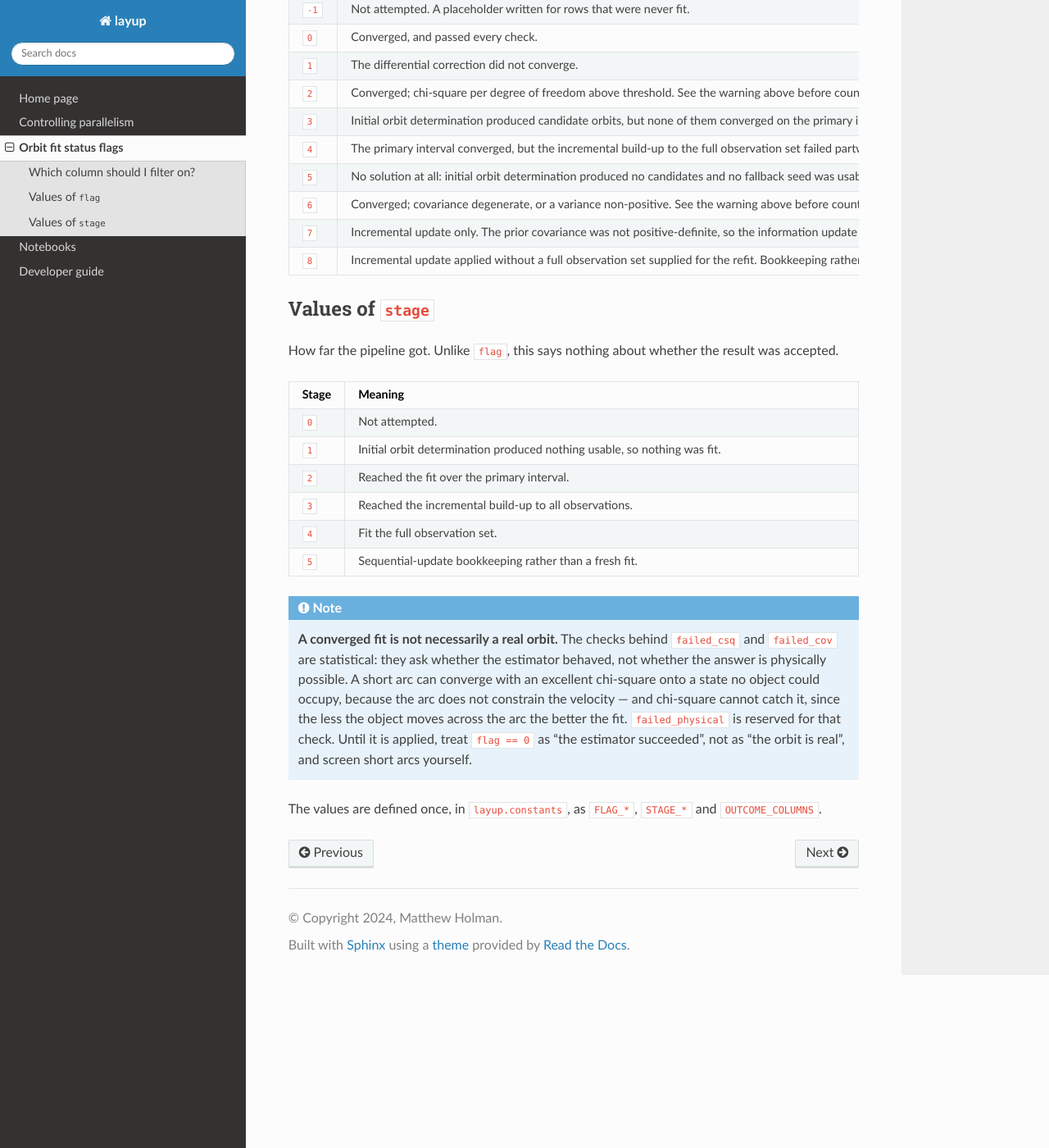
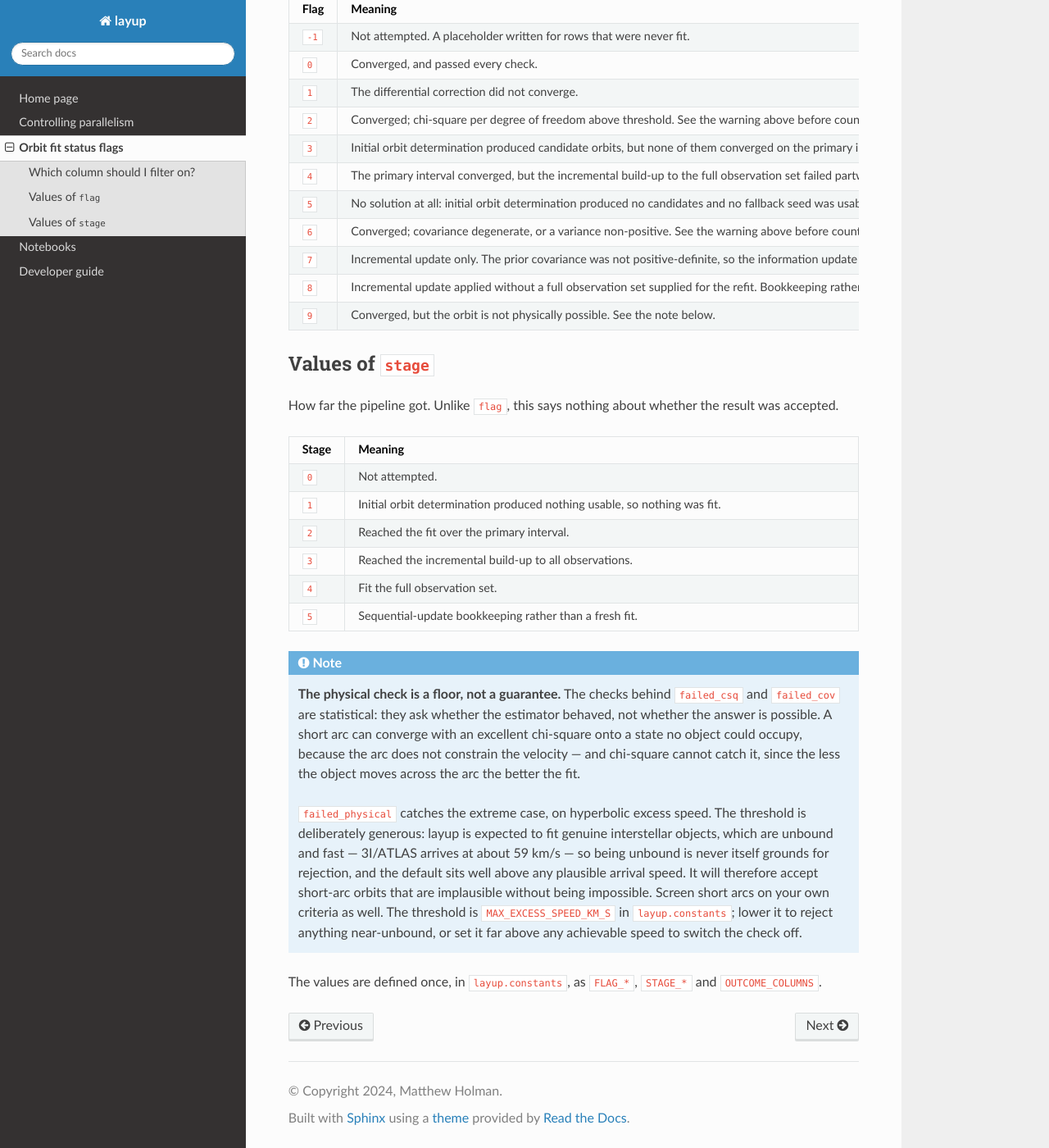
Before and after one commit to Smithsonian/layup, a Sphinx documentation site: the page built from docs/fit_flags.rst, in a window 1280 px wide and 1400 px high, scrolled down 1155 px. Shown: the whole window at 82% size. Built offline with Sphinx 7.4.7 and the Read the Docs theme 3.1.0, drawn with Linux system fonts in a browser that asks for light colours; pages that are not in the unit, such as notebooks, are missing from menus; some of the changed text lies outside the part shown.

Commit message:
Document flag 9 and the physical check
Follows #497, which applies the hyperbolic-excess-speed check and adds
FLAG_IMPLAUSIBLE_ORBIT. failed_physical is no longer reserved.

Says what the check does and does not do: it catches the extreme case, the
threshold is deliberately generous because layup is expected to fit real
interstellar objects, and it will therefore accept short-arc orbits that
are implausible without being impossible. Names the constant and says
which way to move it.

DEPENDS ON #497 - flag 9 does not exist until that merges.

```diff
--- a/docs/fit_flags.rst
+++ b/docs/fit_flags.rst
@@ -25,9 +25,8 @@ behind it.
      - ``1`` if the fit converged but its covariance is degenerate, or a variance is
        non-positive.
    * - ``failed_physical``
-     - ``1`` if the fit converged but describes an orbit no real object could occupy.
-       Reserved: the check itself is not applied yet, so this column is currently
-       always ``0``.
+     - ``1`` if the fit converged but describes an orbit no real object could occupy:
+       its hyperbolic excess speed is implausibly large.
 
 The three ``failed_*`` columns are named for their polarity: each is ``1`` when the
 fit *failed* that check. A clean fit is therefore zero across all of them, which
@@ -93,6 +92,8 @@ The values are an enumeration, not a severity ordering.
    * - ``8``
      - Incremental update applied without a full observation set supplied for the
        refit. Bookkeeping rather than a fit failure.
+   * - ``9``
+     - Converged, but the orbit is not physically possible. See the note below.
 
 Values of ``stage``
 ----------------------------------------------------------------------------------------
@@ -121,14 +122,22 @@ result was accepted.
 
 .. note::
 
-   **A converged fit is not necessarily a real orbit.** The checks behind
+   **The physical check is a floor, not a guarantee.** The checks behind
    ``failed_csq`` and ``failed_cov`` are statistical: they ask whether the estimator
-   behaved, not whether the answer is physically possible. A short arc can converge
-   with an excellent chi-square onto a state no object could occupy, because the arc
-   does not constrain the velocity — and chi-square cannot catch it, since the less
-   the object moves across the arc the better the fit. ``failed_physical`` is
-   reserved for that check. Until it is applied, treat ``flag == 0`` as "the
-   estimator succeeded", not as "the orbit is real", and screen short arcs yourself.
+   behaved, not whether the answer is possible. A short arc can converge with an
+   excellent chi-square onto a state no object could occupy, because the arc does
+   not constrain the velocity — and chi-square cannot catch it, since the less the
+   object moves across the arc the better the fit.
+
+   ``failed_physical`` catches the extreme case, on hyperbolic excess speed. The
+   threshold is deliberately generous: layup is expected to fit genuine interstellar
+   objects, which are unbound and fast — 3I/ATLAS arrives at about 59 km/s — so being
+   unbound is never itself grounds for rejection, and the default sits well above any
+   plausible arrival speed. It will therefore accept short-arc orbits that are
+   implausible without being impossible. Screen short arcs on your own criteria as
+   well. The threshold is ``MAX_EXCESS_SPEED_KM_S`` in ``layup.constants``; lower it
+   to reject anything near-unbound, or set it far above any achievable speed to
+   switch the check off.
 
 The values are defined once, in ``layup.constants``, as ``FLAG_*``, ``STAGE_*`` and
 ``OUTCOME_COLUMNS``.
```
